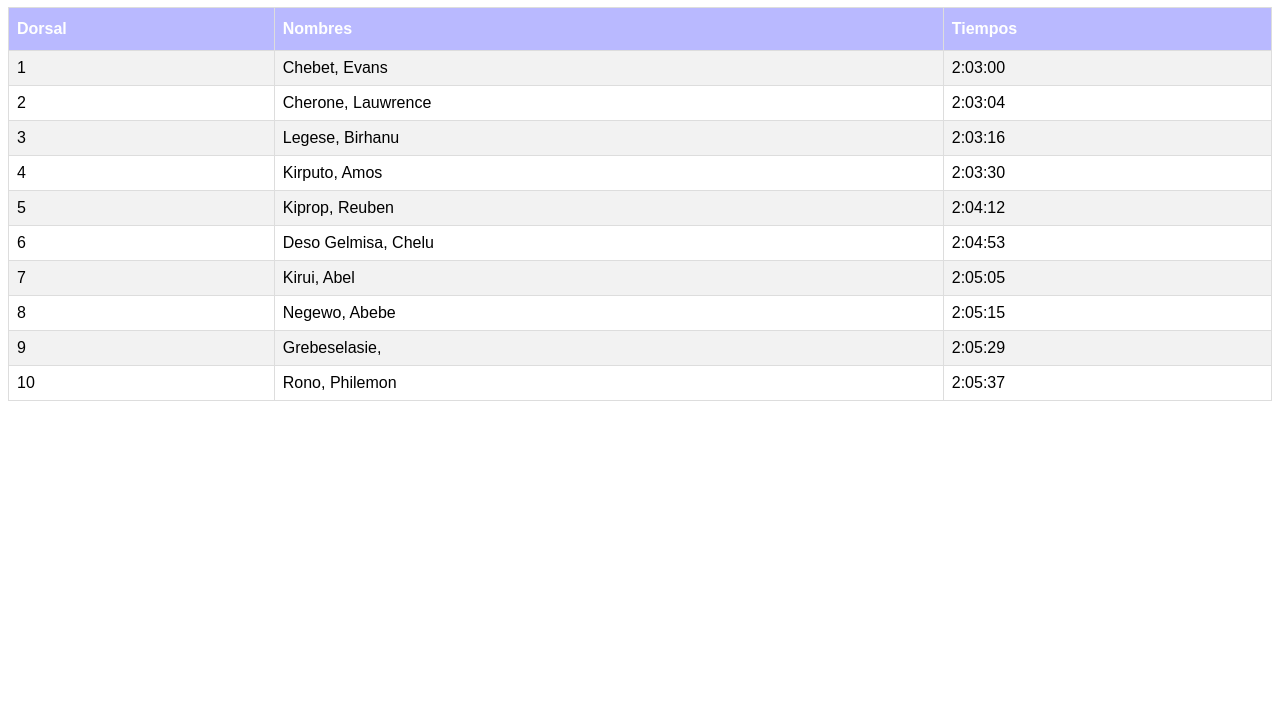
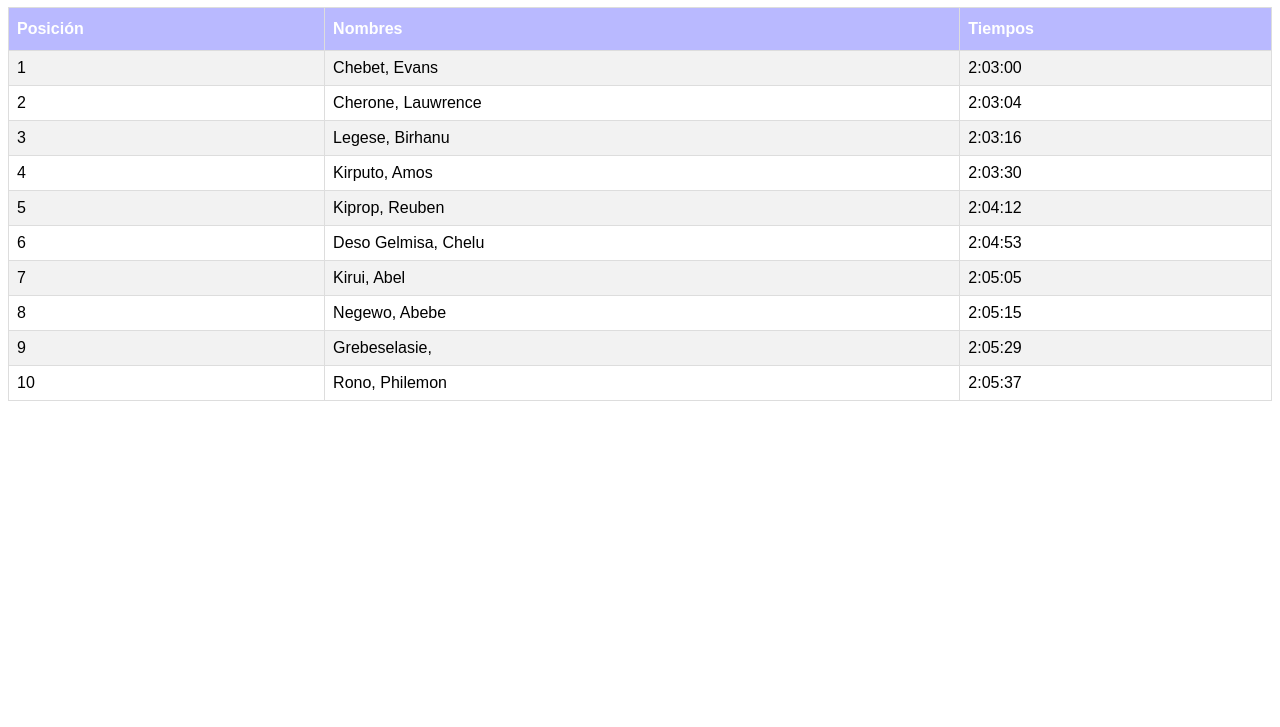
Before and after one commit to pol-mrk/Formulario-MARTN.VAL, a plain HTML site: page index.html in a window 1280 px wide. Shown: the part 73-800 px from the top of the page. Drawn offline with Linux system fonts and the light colour scheme.

Commit message:
add index.html

```diff
--- a/index.html
+++ b/index.html
@@ -41,7 +41,7 @@
     <table>
         <h1>Clasificación 2020</h1>
         <tr>
-            <th>Dorsal</th>
+            <th>Posición</th>
             <th>Nombres</th>
             <th>Tiempos</th>
         </tr>
```
